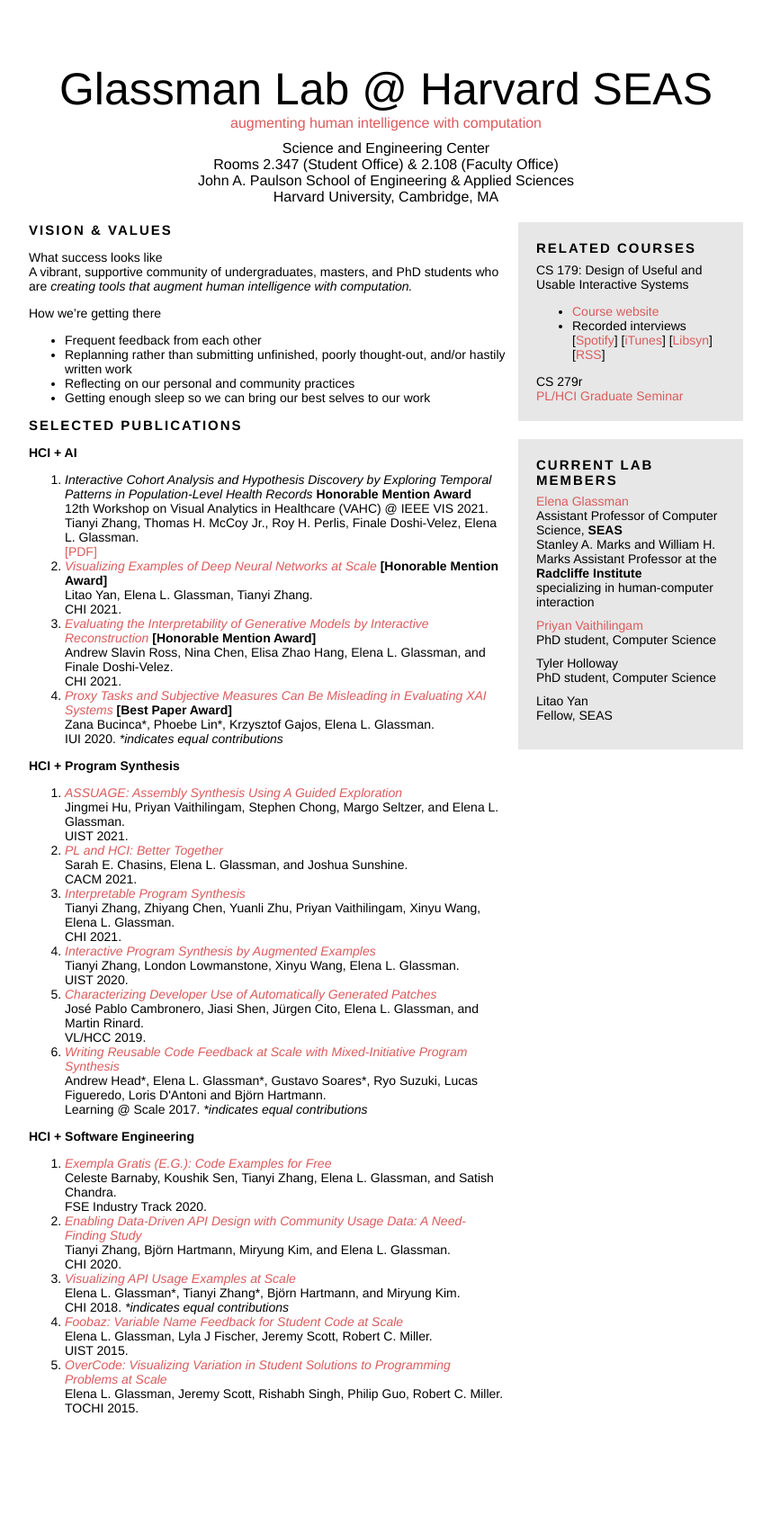
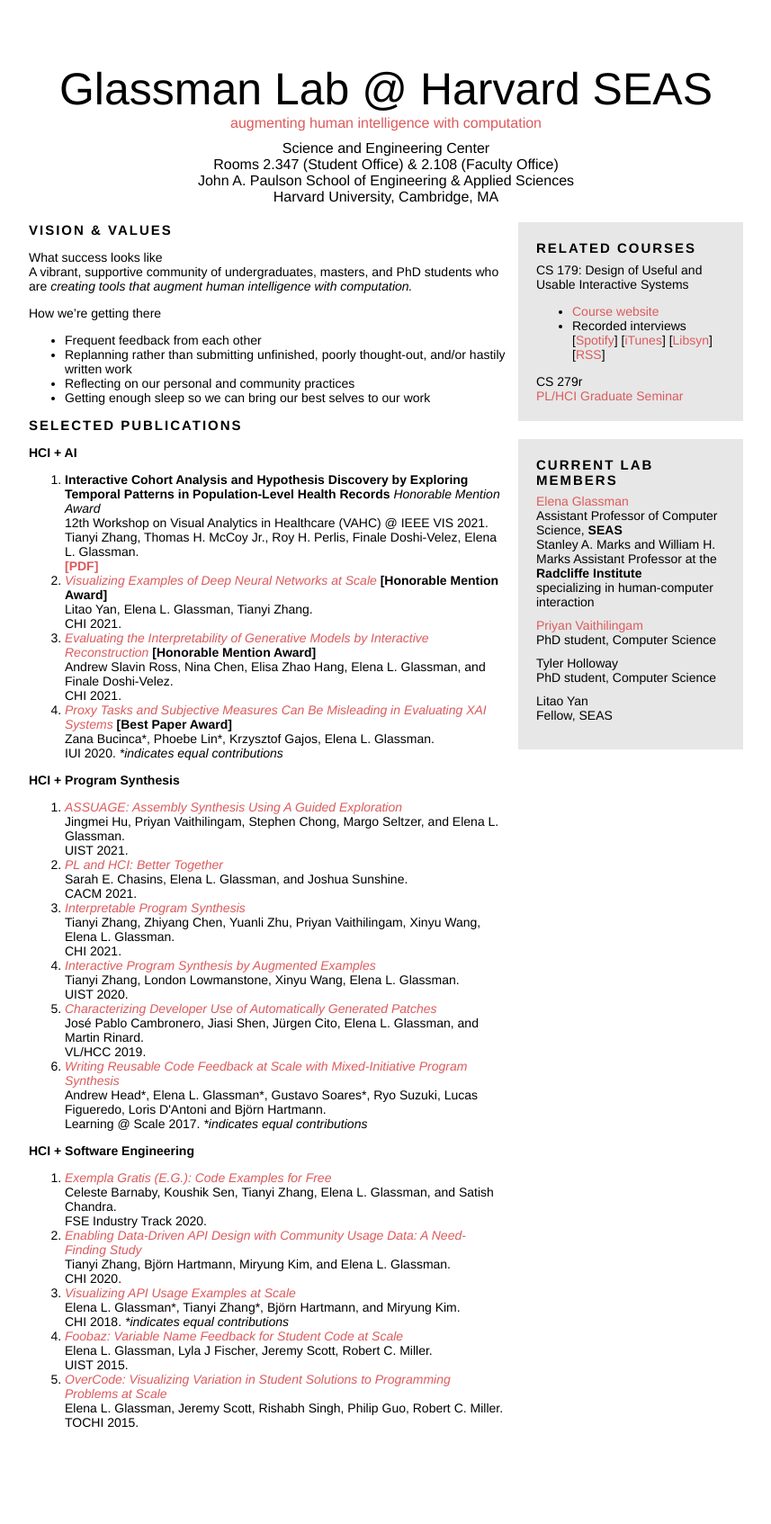
Before and after one commit to eglassman/eglassman.github.io, a Jekyll site: the page built from index.html, in a window 1280 px wide. Shown: the whole page at 90% size, without its empty margins (211-1068 px from the left). Built offline with Jekyll 4.4.1, drawn with Linux system fonts in a browser that asks for light colours.

Commit message:
changed formatting

```diff
--- a/index.html
+++ b/index.html
@@ -68,10 +68,10 @@
       </p>
 
       <ol>
-        <li><em>Interactive Cohort Analysis and Hypothesis Discovery by Exploring Temporal Patterns in Population-Level Health Records</em> <b>Honorable Mention Award</b>
+        <li><b>Interactive Cohort Analysis and Hypothesis Discovery by Exploring Temporal Patterns in Population-Level Health Records</b> <em>Honorable Mention Award</em>
           <br/>12th Workshop on Visual Analytics in Healthcare (VAHC) @ IEEE VIS 2021.
           <br/>Tianyi Zhang, Thomas H. McCoy Jr., Roy H. Perlis, Finale Doshi-Velez, Elena L. Glassman.
-          <br/><a href="papers/Interactive_Visual_Analytics_for_EHRs_VAHC_2021.pdf">[PDF]</a>
+          <br/><a href="papers/Interactive_Visual_Analytics_for_EHRs_VAHC_2021.pdf"><b>[PDF]</b></a>
         </li>
         <li><em><a href="papers/examplenet_chi2021.pdf">Visualizing Examples of Deep Neural Networks at Scale</a></em> <b>[Honorable Mention Award]</b>
           <br/>Litao Yan, Elena L. Glassman, Tianyi Zhang.
```
